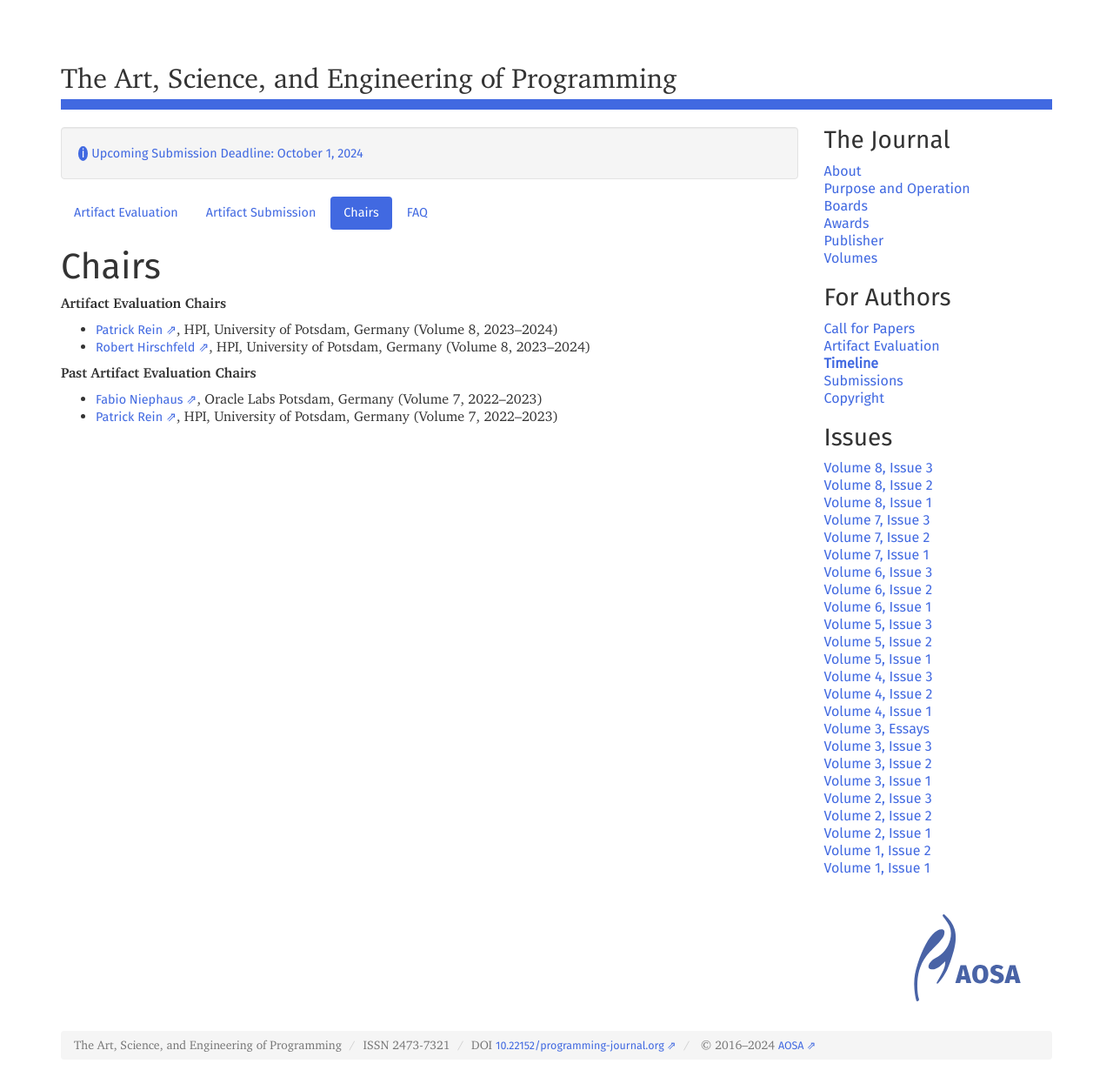
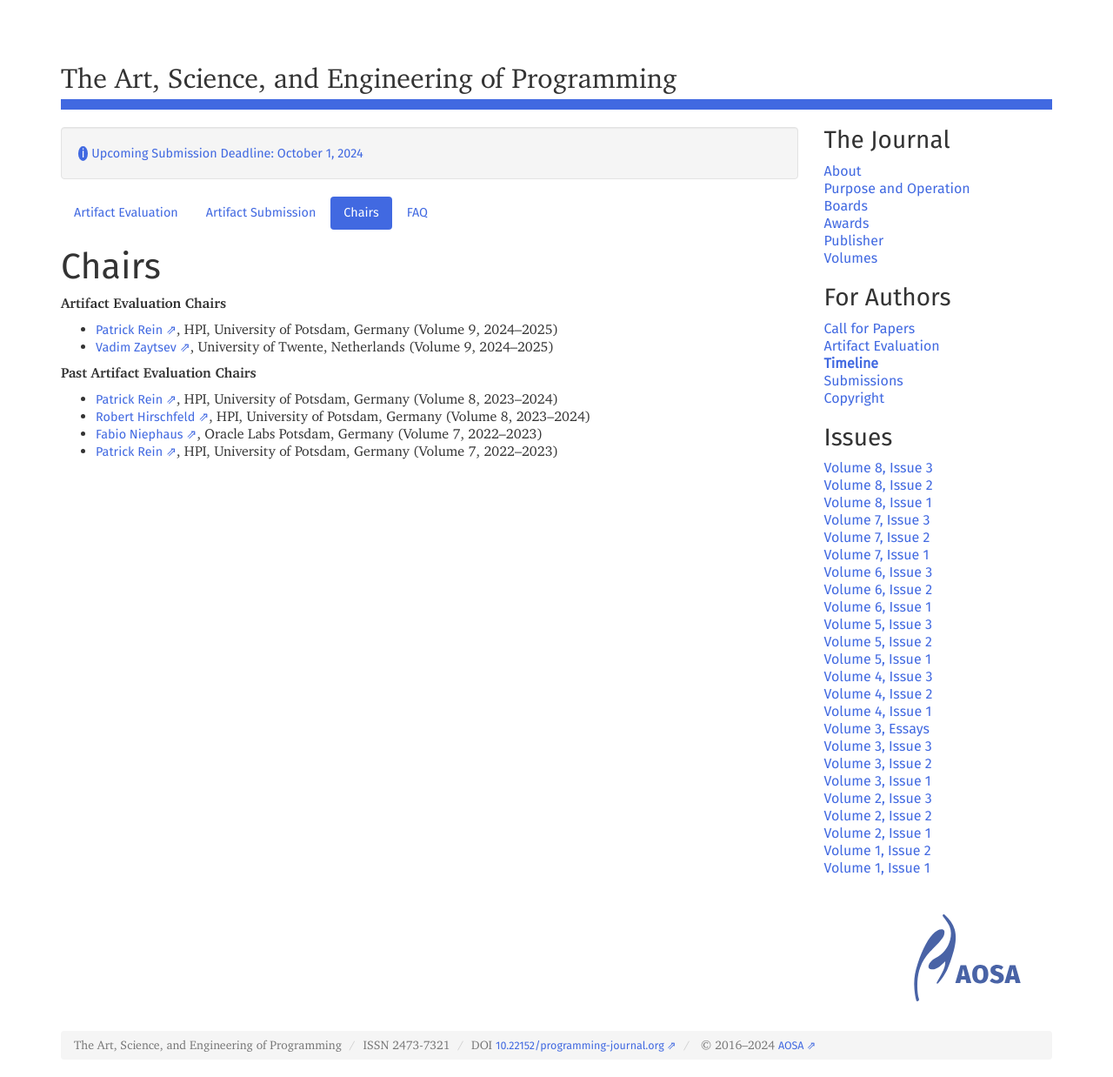
Before and after one commit to programming-journal/programming-journal.github.io, a Jekyll site: the page built from artifact-evaluation/chairs.markdown, in a window 1280 px wide. Shown: the whole page at 87% size. Built offline with Jekyll 4.4.1, drawn with Linux system fonts in a browser that asks for light colours.

Commit message:
Updates AE chairs

```diff
--- a/artifact-evaluation/chairs.markdown
+++ b/artifact-evaluation/chairs.markdown
@@ -5,10 +5,12 @@ order: 352
 
 **Artifact Evaluation Chairs**
 
-* [Patrick Rein](https://www.hpi.uni-potsdam.de/swa/people/rein/), HPI, University of Potsdam, Germany (Volume 8, 2023–2024)
-* [Robert Hirschfeld](https://www.hpi.uni-potsdam.de/swa/people/hirschfeld/), HPI, University of Potsdam, Germany (Volume 8, 2023–2024)
+* [Patrick Rein](https://www.hpi.uni-potsdam.de/swa/people/rein/), HPI, University of Potsdam, Germany (Volume 9, 2024–2025)
+* [Vadim Zaytsev](https://grammarware.net/), University of Twente, Netherlands (Volume 9, 2024–2025)
 
 **Past Artifact Evaluation Chairs**
 
+* [Patrick Rein](https://www.hpi.uni-potsdam.de/swa/people/rein/), HPI, University of Potsdam, Germany (Volume 8, 2023–2024)
+* [Robert Hirschfeld](https://www.hpi.uni-potsdam.de/swa/people/hirschfeld/), HPI, University of Potsdam, Germany (Volume 8, 2023–2024)
 * [Fabio Niephaus](https://labs.oracle.com/pls/apex/f?p=94065:11:112981035110374:5237), Oracle Labs Potsdam, Germany (Volume 7, 2022–2023)
 * [Patrick Rein](https://www.hpi.uni-potsdam.de/swa/people/rein/), HPI, University of Potsdam, Germany (Volume 7, 2022–2023)
```
